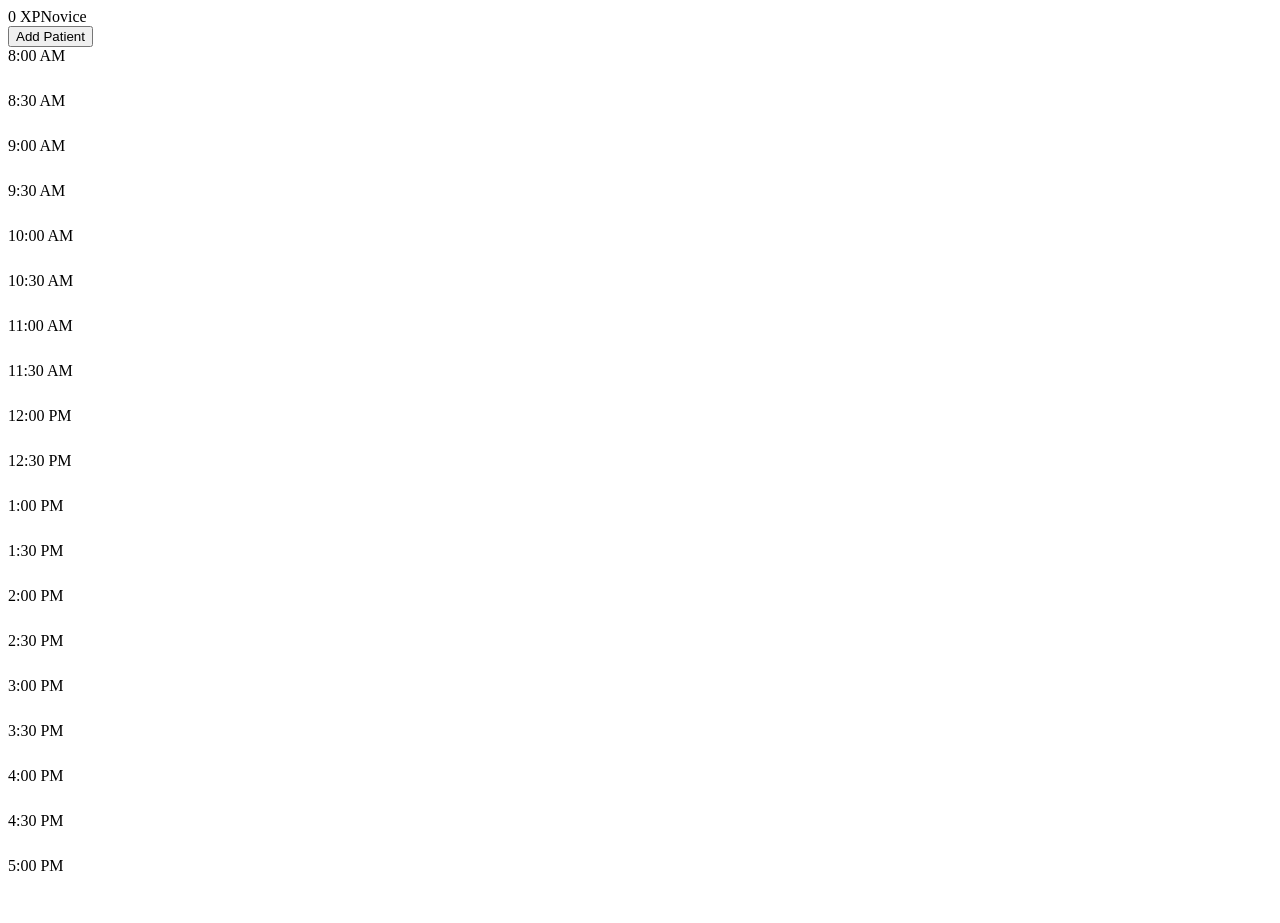
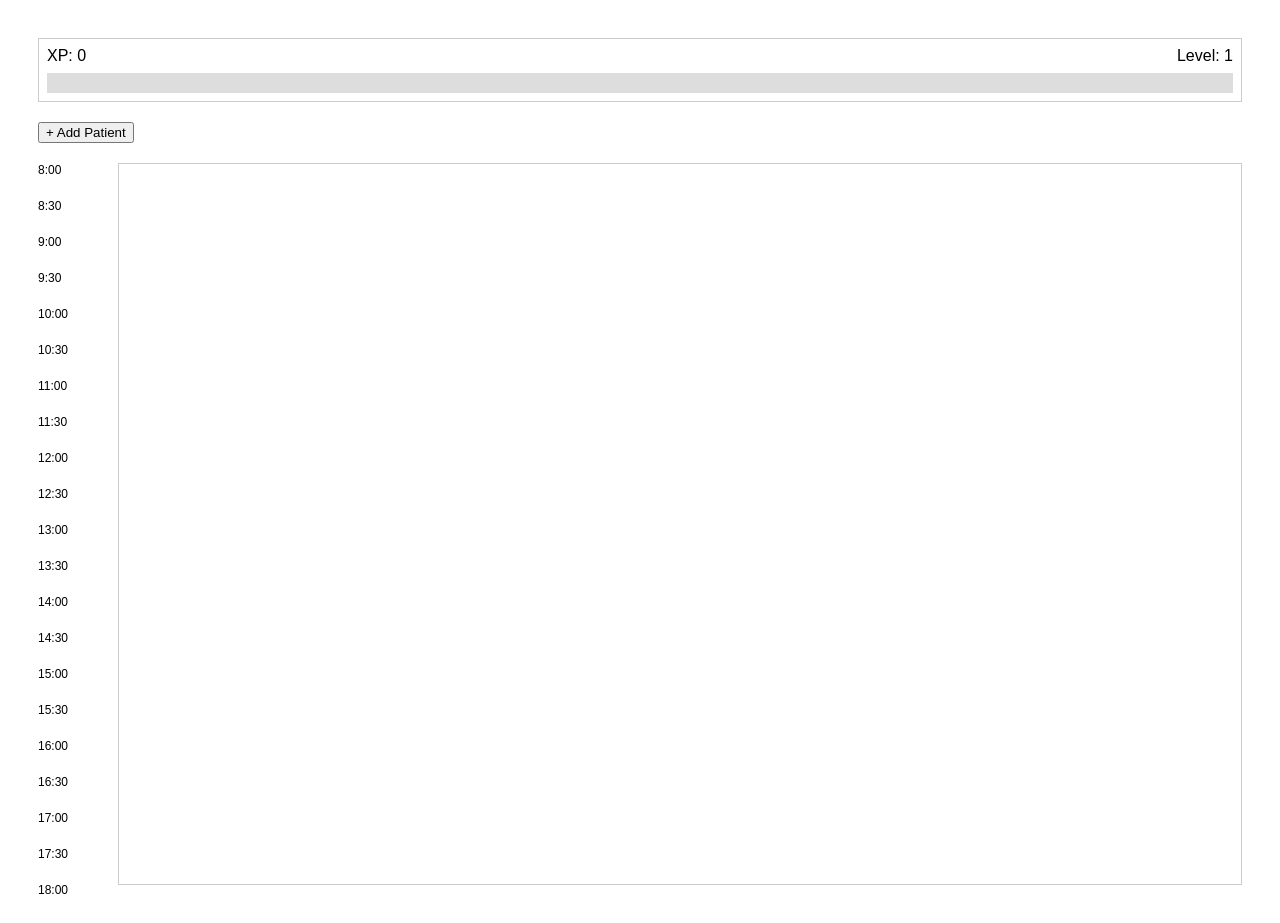
Before and after one commit to wasullivan/pt-xp-app, a Next.js app: page / in a window 1280 px wide. Built offline with nearby package versions, Linux system fonts and the light colour scheme.

Commit message:
Progress save before break

```diff
--- a/app/components/Schedule.tsx
+++ b/app/components/Schedule.tsx
@@ -1,353 +1,325 @@
-"use client";
+"use client"
 
-import React, { useState, useMemo, useEffect } from "react";
+import React, { useState, useMemo, useEffect } from "react"
 
-type Billing = {
-  theract: number;
-  neuro: number;
-  therex: number;
-  modalities: number;
-  evaluation: number;
-  selfManagement: number;
-};
+type Units = {
+  eval: number
+  therAct: number
+  neuro: number
+  therEx: number
+  manual: number
+  self: number
+  modality: number
+}
 
 type Patient = {
-  id: string;
-  name: string;
-  start: number; // minutes from midnight
-  billing?: Billing;
-};
+  id: string
+  name: string
+  start: number
+  duration: number
+  units: Units
+}
 
-const SLOT_HEIGHT = 45;
-const PATIENT_HEIGHT = SLOT_HEIGHT * 2; // 1 hour
-const DAY_START = 8 * 60;
-const DAY_END = 17 * 60;
+const DAY_START = 8 * 60 // 8:00am
+const DAY_END = 18 * 60 // 6:00pm
+const SLOT = 30
+const PIXELS_PER_MINUTE = 1.2
 
-const defaultBilling: Billing = {
-  theract: 0,
-  neuro: 0,
-  therex: 0,
-  modalities: 0,
-  evaluation: 0,
-  selfManagement: 0,
-};
+const UNIT_VALUES = {
+  eval: 30,
+  therAct: 18,
+  neuro: 16,
+  therEx: 14,
+  manual: 12,
+  self: 9,
+  modality: 6,
+}
 
-const generateSlots = () => {
-  const arr: number[] = [];
-  for (let m = DAY_START; m <= DAY_END; m += 30) arr.push(m);
-  return arr;
-};
-
-const formatTime = (m: number) => {
-  let h = Math.floor(m / 60);
-  const min = m % 60;
-  const period = h >= 12 ? "PM" : "AM";
-  if (h > 12) h -= 12;
-  if (h === 0) h = 12;
-  return `${h}:${min.toString().padStart(2, "0")} ${period}`;
-};
-
-const levelLabel = (lvl: number) => {
-  if (lvl === 1) return "Novice";
-  if (lvl === 2) return "Apprentice";
-  if (lvl === 3) return "Practitioner";
-  if (lvl === 4) return "Expert";
-  return "Master";
-};
+// Diminishing return XP function
+function calculateUnitXP(count: number, base: number) {
+  let xp = 0
+  for (let i = 1; i <= count; i++) {
+    if (i === 1) xp += base
+    else if (i === 2) xp += base * 0.8
+    else if (i === 3) xp += base * 0.65
+    else xp += base * 0.5
+  }
+  return xp
+}
 
 export default function Schedule() {
-  const slots = generateSlots();
-  const [patients, setPatients] = useState<Patient[]>([]);
-  const [expanded, setExpanded] = useState<string | null>(null);
-  const [animatedXP, setAnimatedXP] = useState(0);
+  const [patients, setPatients] = useState<Patient[]>([])
+  const [expanded, setExpanded] = useState<string | null>(null)
+  const [dragging, setDragging] = useState<string | null>(null)
 
-  const safePatients = useMemo(
-    () =>
-      patients.map((p) => ({
-        ...p,
-        billing: p.billing ?? { ...defaultBilling },
-      })),
-    [patients]
-  );
+  const totalMinutes = DAY_END - DAY_START
+  const dayHeight = totalMinutes * PIXELS_PER_MINUTE
 
-  const addPatient = () => {
-    setPatients((prev) => [
+  // XP Calculation
+  const totalXP = useMemo(() => {
+    return patients.reduce((sum, p) => {
+      return (
+        sum +
+        calculateUnitXP(p.units.eval, UNIT_VALUES.eval) +
+        calculateUnitXP(p.units.therAct, UNIT_VALUES.therAct) +
+        calculateUnitXP(p.units.neuro, UNIT_VALUES.neuro) +
+        calculateUnitXP(p.units.therEx, UNIT_VALUES.therEx) +
+        calculateUnitXP(p.units.manual, UNIT_VALUES.manual) +
+        calculateUnitXP(p.units.self, UNIT_VALUES.self) +
+        calculateUnitXP(p.units.modality, UNIT_VALUES.modality)
+      )
+    }, 0)
+  }, [patients])
+
+  const level = Math.floor(totalXP / 100) + 1
+  const xpIntoLevel = totalXP % 100
+
+  // Add / Delete
+  function addPatient() {
+    setPatients(prev => [
       ...prev,
       {
-        id: crypto.randomUUID(),
-        name: "",
-        start: DAY_START,
-        billing: { ...defaultBilling },
+        id: Date.now().toString(),
+        name: "New Patient",
+        start: 0,
+        duration: 60,
+        units: {
+          eval: 0,
+          therAct: 0,
+          neuro: 0,
+          therEx: 0,
+          manual: 0,
+          self: 0,
+          modality: 0,
         },
-    ]);
-  };
+      },
+    ])
+  }
 
-  const deletePatient = (id: string) => {
-    setPatients((prev) => prev.filter((p) => p.id !== id));
-  };
+  function deletePatient(id: string) {
+    setPatients(prev => prev.filter(p => p.id !== id))
+  }
 
-  const movePatient = (id: string, minutes: number) => {
-    setPatients((prev) =>
-      prev.map((p) => (p.id === id ? { ...p, start: minutes } : p))
-    );
-  };
+  // Drag & Drop
+  useEffect(() => {
+    function handleMouseMove(e: MouseEvent) {
+      if (!dragging) return
+      const container = document.getElementById("schedule")
+      if (!container) return
+      const rect = container.getBoundingClientRect()
+      let offsetY = e.clientY - rect.top
+      offsetY = Math.max(0, Math.min(offsetY, dayHeight - 30))
+      let minutes = Math.round(offsetY / PIXELS_PER_MINUTE / SLOT) * SLOT
+      setPatients(prev =>
+        prev.map(p => (p.id === dragging ? { ...p, start: minutes } : p))
+      )
+    }
 
-  const updateUnit = (id: string, field: keyof Billing, delta: number) => {
-    setPatients((prev) =>
-      prev.map((p) =>
-        p.id === id && p.billing
-          ? {
-              ...p,
-              billing: {
-                ...p.billing,
-                [field]: Math.max(0, p.billing[field] + delta),
-              },
+    function stopDrag() {
+      setDragging(null)
     }
-          : p
+
+    window.addEventListener("mousemove", handleMouseMove)
+    window.addEventListener("mouseup", stopDrag)
+    return () => {
+      window.removeEventListener("mousemove", handleMouseMove)
+      window.removeEventListener("mouseup", stopDrag)
+    }
+  }, [dragging, dayHeight])
+
+  // Calculate lanes to prevent overlap
+  function calculateLanes() {
+    const sorted = [...patients].sort((a, b) => a.start - b.start)
+    const lanes: Patient[][] = []
+    sorted.forEach(p => {
+      let placed = false
+      for (let lane of lanes) {
+        const conflict = lane.some(
+          other =>
+            p.start < other.start + other.duration &&
+            other.start < p.start + p.duration
         )
-    );
-  };
+        if (!conflict) {
+          lane.push(p)
+          placed = true
+          break
+        }
+      }
+      if (!placed) lanes.push([p])
+    })
+    return lanes
+  }
 
-  const calculateXP = (b: Billing) =>
-    b.theract * 3 +
-    b.neuro * 2.5 +
-    b.therex * 1.5 +
-    b.modalities * 0.5 +
-    b.evaluation * 4 +
-    b.selfManagement * 2;
+  const lanes = calculateLanes()
 
-  // Prevent overlap: assign lanes horizontally
-  const layout = useMemo(() => {
-    const lanes: Record<number, Patient[]> = {};
-    safePatients.forEach((p) => {
-      if (!lanes[p.start]) lanes[p.start] = [];
-      lanes[p.start].push(p);
-    });
-
-    const map: Record<string, { lane: number; total: number }> = {};
-    Object.values(lanes).forEach((group) => {
-      group.forEach((p, idx) => {
-        map[p.id] = { lane: idx, total: group.length };
-      });
-    });
-    return map;
-  }, [safePatients]);
-
-  const totalXP = safePatients.reduce(
-    (sum, p) => sum + calculateXP(p.billing!),
-    0
-  );
-  const xpForNextLevel = 50;
-  const level = Math.floor(totalXP / xpForNextLevel) + 1;
-
-  useEffect(() => {
-    const animation = requestAnimationFrame(() => {
-      setAnimatedXP((prev) => {
-        if (prev < totalXP) return Math.min(prev + 2, totalXP);
-        if (prev > totalXP) return Math.max(prev - 2, totalXP);
-        return prev;
-      });
-    });
-    return () => cancelAnimationFrame(animation);
-  }, [totalXP, animatedXP]);
+  function formatTime(mins: number) {
+    const total = DAY_START + mins
+    const h = Math.floor(total / 60)
+    const m = total % 60
+    return `${h}:${m === 0 ? "00" : m}`
+  }
 
   return (
-    <div className="w-full flex flex-col items-center p-6 gap-4">
-      {/* XP + Level + Badges */}
-      <div className="w-full p-4 bg-gray-100 rounded-lg border border-gray-400 mb-6 flex flex-col gap-3">
-        <div className="flex justify-between items-center mb-2">
-          <span className="font-bold text-lg">{totalXP.toFixed(0)} XP</span>
-          <span className="font-bold text-lg">{levelLabel(level)}</span>
+    <div style={{ padding: 30, fontFamily: "sans-serif" }}>
+      {/* XP bar */}
+      <div style={{ marginBottom: 20, border: "1px solid #ccc", padding: 8 }}>
+        <div style={{ display: "flex", justifyContent: "space-between" }}>
+          <div>XP: {totalXP}</div>
+          <div style={{ marginLeft: 10 }}>Level: {level}</div>
         </div>
-        <div className="relative w-full h-6 bg-gray-300 rounded overflow-hidden border border-gray-400">
+        <div style={{ height: 20, background: "#ddd", marginTop: 8 }}>
           <div
-            className="absolute left-0 top-0 h-full bg-green-500 transition-all duration-500"
             style={{
-              width: `${Math.min((animatedXP / xpForNextLevel) * 100, 100)}%`,
+              height: "100%",
+              width: `${xpIntoLevel}%`,
+              background: "#22c55e",
+              transition: "width 0.3s ease",
             }}
           />
         </div>
-        <div className="flex gap-2 mt-2">
-          {[...Array(3)].map((_, i) => (
+      </div>
+
+      <button onClick={addPatient}>+ Add Patient</button>
+
+      <div style={{ display: "flex", marginTop: 20 }}>
+        {/* TIME COLUMN */}
+        <div style={{ width: 80, position: "relative", height: dayHeight }}>
+          {Array.from({ length: totalMinutes / SLOT + 1 }).map((_, i) => {
+            const minute = i * SLOT
+            return (
               <div
                 key={i}
-              className="w-8 h-8 bg-yellow-400 rounded-full border border-gray-600"
-            />
-          ))}
+                style={{
+                  position: "absolute",
+                  top: minute * PIXELS_PER_MINUTE,
+                  fontSize: 12,
+                }}
+              >
+                {formatTime(minute)}
               </div>
+            )
+          })}
         </div>
 
-      {/* Add Patient Button */}
-      <button
-        onClick={addPatient}
-        className="mb-4 px-4 py-2 bg-blue-600 text-white rounded"
-      >
-        Add Patient
-      </button>
-
-      {/* Schedule Grid */}
+        {/* SCHEDULE */}
         <div
-        style={{ display: "grid", gridTemplateColumns: "120px 1fr" }}
-        className="w-full border border-gray-300 rounded-lg relative"
-      >
-        {/* TIME COLUMN */}
-        <div className="border-r border-gray-300">
-          {slots.map((m) => (
-            <div
-              key={m}
-              style={{ height: SLOT_HEIGHT }}
-              className="border-b pr-3 pt-3 text-right font-semibold bg-gray-50"
-            >
-              {formatTime(m)}
-            </div>
-          ))}
-        </div>
-
-        {/* SCHEDULE COLUMN */}
-        <div
+          id="schedule"
           style={{
+            flex: 1,
+            height: dayHeight,
             position: "relative",
-            height: slots.length * SLOT_HEIGHT,
-          }}
-          className="bg-white"
-          onDragOver={(e) => e.preventDefault()}
-          onDrop={(e) => {
-            const id = e.dataTransfer.getData("text");
-            const rect = e.currentTarget.getBoundingClientRect();
-            const offsetY = e.clientY - rect.top;
-            const slotIndex = Math.floor(offsetY / SLOT_HEIGHT);
-            const snappedMinutes = DAY_START + slotIndex * 30;
-            movePatient(id, snappedMinutes);
+            border: "1px solid #ccc",
           }}
         >
-          {/* Grid lines */}
-          {slots.map((m) => (
-            <div key={m} style={{ height: SLOT_HEIGHT }} className="border-b" />
-          ))}
-
-          {/* PATIENTS */}
-          {safePatients.map((p) => {
-            const lane = layout[p.id]?.lane ?? 0;
-            const totalLanes = layout[p.id]?.total ?? 1;
-            const top = ((p.start - DAY_START) / 30) * SLOT_HEIGHT;
-            const leftPercent = (lane / totalLanes) * 100;
-            const widthPercent = 100 / totalLanes;
-
-            const isExpanded = expanded === p.id;
+          {lanes.map((lane, laneIndex) =>
+            lane.map(p => {
+              const top = p.start * PIXELS_PER_MINUTE
+              const height = p.duration * PIXELS_PER_MINUTE
+              const width = 100 / lanes.length
+              const left = laneIndex * width
 
               return (
                 <div
                   key={p.id}
-                draggable
-                onDragStart={(e) => e.dataTransfer.setData("text", p.id)}
-                onClick={() => setExpanded(isExpanded ? null : p.id)}
                   style={{
                     position: "absolute",
                     top,
-                  left: `${leftPercent}%`,
-                  width: `${widthPercent}%`,
-                  height: PATIENT_HEIGHT,
-                  padding: 4,
-                  zIndex: isExpanded ? 50 : 1,
-                  cursor: "grab",
+                    left: `${left}%`,
+                    width: `${width}%`,
+                    minHeight: height,
+                    background: "#3b82f6",
+                    padding: 8,
+                    color: "white",
+                    boxSizing: "border-box",
+                    borderRadius: 6,
                   }}
                 >
+                  {/* Drag handle */}
                   <div
+                    onMouseDown={() => setDragging(p.id)}
                     style={{
-                    height: "100%",
-                    background: isExpanded ? "white" : "#2563eb",
-                    color: isExpanded ? "black" : "white",
-                    borderRadius: 12,
-                    boxShadow: "0 4px 12px rgba(0,0,0,0.1)",
-                    padding: 8,
-                    overflowY: "auto",
-                    display: "flex",
-                    flexDirection: "column",
+                      height: 8,
+                      background: "rgba(255,255,255,0.4)",
+                      cursor: "grab",
+                      marginBottom: 6,
+                      borderRadius: 4,
                     }}
-                >
-                  {!isExpanded ? (
-                    <div className="font-bold text-center flex-1 flex items-center justify-center">
-                      {p.name || "New Patient"}
-                    </div>
-                  ) : (
-                    <div className="space-y-2 flex-1">
+                  />
+
                   <input
                     value={p.name}
-                        onChange={(e) =>
-                          setPatients((prev) =>
-                            prev.map((pt) =>
+                    onChange={e =>
+                      setPatients(prev =>
+                        prev.map(pt =>
                           pt.id === p.id
                             ? { ...pt, name: e.target.value }
                             : pt
                         )
                       )
                     }
-                        className="w-full border p-2 rounded"
-                        placeholder="Patient Name"
-                        autoFocus
+                    style={{
+                      width: "100%",
+                      marginBottom: 6,
+                      borderRadius: 4,
+                      padding: 2,
+                    }}
                   />
-                      {(Object.keys(p.billing ?? {}) as (keyof Billing)[]).map(
-                        (key) => (
-                          <div
-                            key={key}
-                            className="flex justify-between items-center text-sm"
+
+                  <button
+                    onClick={() =>
+                      setExpanded(expanded === p.id ? null : p.id)
+                    }
                   >
-                            <span>{key}</span>
-                            <div className="flex gap-2 items-center">
-                              <button
-                                onClick={(e) => {
-                                  e.stopPropagation();
-                                  updateUnit(p.id, key, -1);
-                                }}
-                                className="px-2 bg-gray-200 rounded"
-                              >
-                                -
+                    {expanded === p.id ? "Close" : "Edit Units"}
                   </button>
-                              {p.billing![key]}
-                              <button
-                                onClick={(e) => {
-                                  e.stopPropagation();
-                                  updateUnit(p.id, key, 1);
-                                }}
-                                className="px-2 bg-gray-200 rounded"
-                              >
-                                +
+
+                  {expanded === p.id && (
+                    <div style={{ marginTop: 6 }}>
+                      <button onClick={() => deletePatient(p.id)}>
+                        Delete
                       </button>
+
+                      {[
+                        ["eval", "Evaluation"],
+                        ["therAct", "97530 Ther Act"],
+                        ["neuro", "97112 Neuro Re-ed"],
+                        ["therEx", "97110 Ther Ex"],
+                        ["manual", "97140 Manual"],
+                        ["self", "Self Management"],
+                        ["modality", "Modalities"],
+                      ].map(([key, label]) => (
+                        <div key={key} style={{ marginTop: 4 }}>
+                          <label>{label}</label>
+                          <input
+                            type="number"
+                            value={(p.units as any)[key]}
+                            onChange={e =>
+                              setPatients(prev =>
+                                prev.map(pt =>
+                                  pt.id === p.id
+                                    ? {
+                                        ...pt,
+                                        units: {
+                                          ...pt.units,
+                                          [key]: Number(e.target.value),
+                                        },
+                                      }
+                                    : pt
+                                )
+                              )
+                            }
+                            style={{ width: "100%" }}
+                          />
+                        </div>
+                      ))}
+                    </div>
+                  )}
+                </div>
+              )
+            })
+          )}
+        </div>
       </div>
     </div>
   )
-                      )}
-                      <div className="font-semibold">
-                        XP: {calculateXP(p.billing!)}
-                      </div>
-                      <div className="flex gap-2 mt-2">
-                        <button
-                          onClick={(e) => {
-                            e.stopPropagation();
-                            setExpanded(null);
-                          }}
-                          className="flex-1 bg-blue-600 text-white py-2 rounded"
-                        >
-                          Save
-                        </button>
-                        <button
-                          onClick={(e) => {
-                            e.stopPropagation();
-                            deletePatient(p.id);
-                          }}
-                          className="flex-1 bg-red-600 text-white py-2 rounded"
-                        >
-                          Delete
-                        </button>
-                      </div>
-                    </div>
-                  )}
-                </div>
-              </div>
-            );
-          })}
-        </div>
-      </div>
-    </div>
-  );
 }
```
Lines whose indentation alone changed are shown as unchanged.
